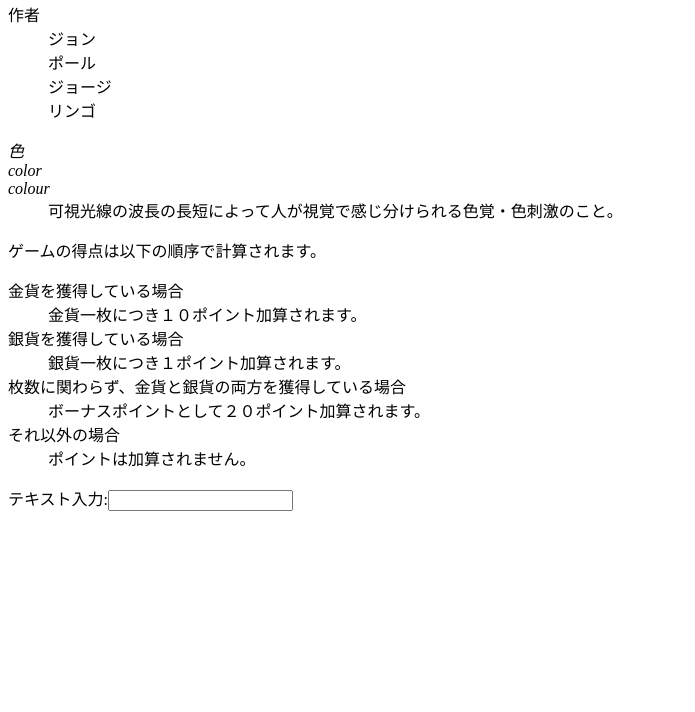
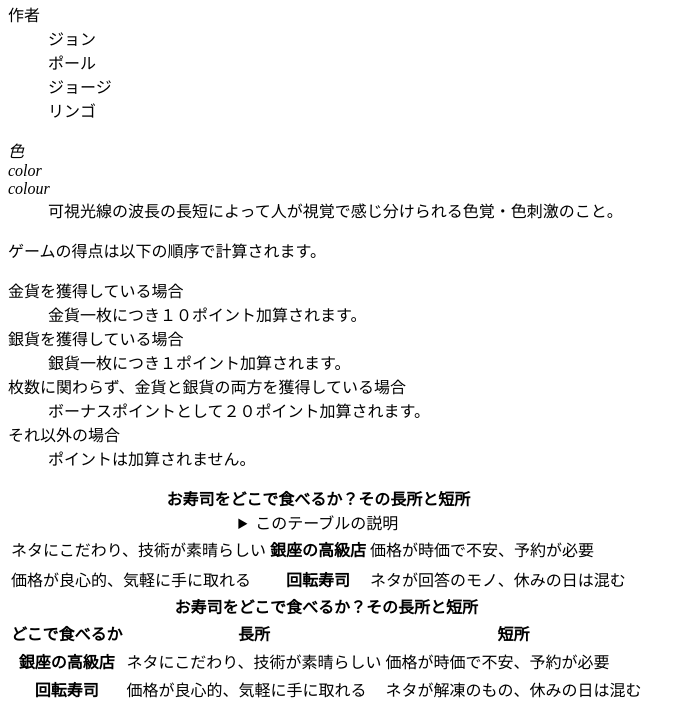
Before and after one commit to KAKANANAYAYA/webzm23221, a plain HTML site: page index.html in a window 1280 px wide. Shown: the part 370-1082 px from the top of the page, without its empty margins (0-695 px from the left). Before the commit the page ends 897 px from the top, so only its background shows below. Drawn offline with Linux system fonts and the light colour scheme.

Commit message:
Update index.html

```diff
--- a/index.html
+++ b/index.html
@@ -8,7 +8,6 @@
 
 <title>Web開発の練習１</title>
 
- <title>練習問題2.6</title>
 
 </head>
 
@@ -50,8 +49,35 @@
   <dt>それ以外の場合</dt>
   <dd>ポイントは加算されません。</dd>
  </dl>
-
- <p>テキスト入力:<input type=2text2></p>
+<table>
+ <caption>
+  <strong>お寿司をどこで食べるか？その長所と短所</strong>
+  <details>
+<summary>このテーブルの説明</summary>
+   <p>以下のテーブルでは、２番目のカラムに寿司店のタイプが入れられています。その左側にそのようなタイプのお店でお寿司を食べる場合の長所が、右側に端緒が入れられています。</p>
+  </details>
+ </caption>
+ <thead>
+  <tbody>
+   <tr><td>ネタにこだわり、技術が素晴らしい</td><th>銀座の高級店
+   </th><td>価格が時価で不安、予約が必要</td><tr>
+   </tr><td>価格が良心的、気軽に手に取れる</td><th>回転寿司
+   </th><td>ネタが回答のモノ、休みの日は混む</td></tr>
+ </tdody>
+ <table>
+  <caption>
+   <strong>お寿司をどこで食べるか？その長所と短所</strong>
+  </caption>
+  <thead>
+   <tr><th>どこで食べるか</th><th>長所</th><th>短所
+   </th></tr>
+  </thead>
+  <tbody>
+   <tr><th>銀座の高級店</th><td>ネタにこだわり、技術が素晴らしい</td><td>価格が時価で不安、予約が必要</td></tr>
+   <tr><th>回転寿司</th><td>価格が良心的、気軽に手に取れる
+   </td><td>ネタが解凍のもの、休みの日は混む</td></tr>
+  </tbody>
+</table>
 
  </body>
 
```
